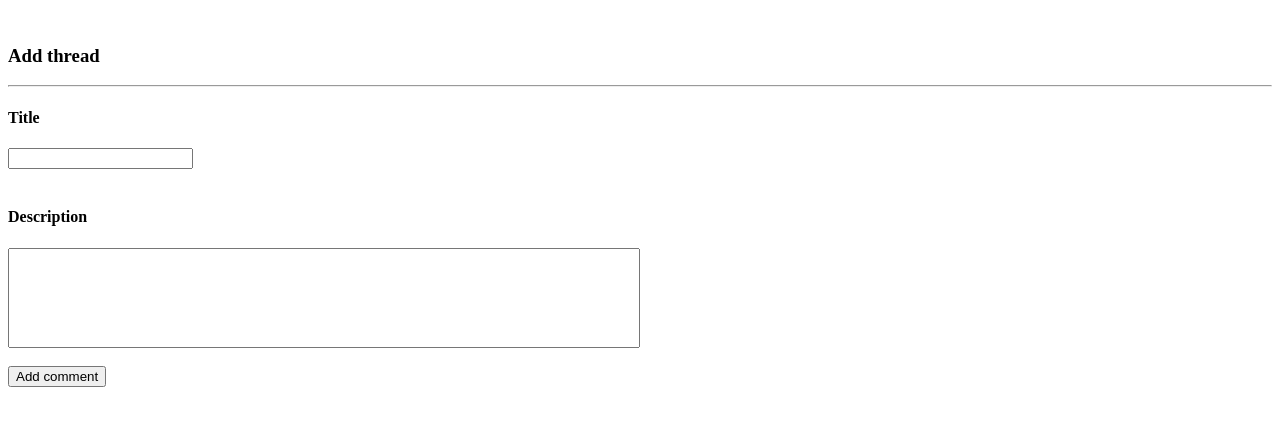
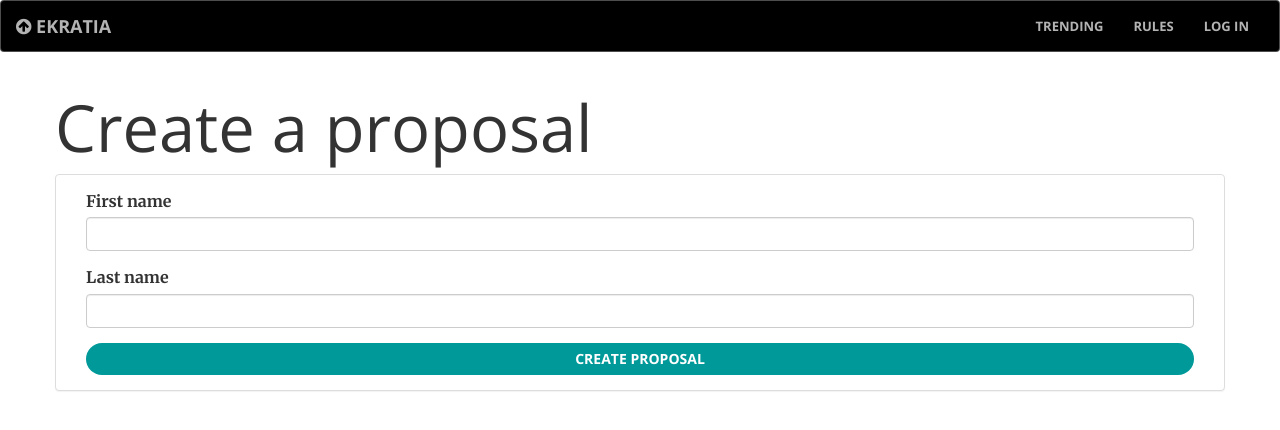
Before and after one commit to ekratia/ekratia, a Django app: template idekratia/templates/app_main/create_proposal.html in a window 1280 px wide. Shown: the top 430 px of the page. Run offline with Django 3.2, Linux system fonts and the light colour scheme; the template is opened without the code that fills it: values that come from a table or form of the project are taken from there, others are empty; parts of the project's set-up code (start-up, migrations or seed data) failed here and were passed over; some libraries are stand-ins or nearby versions.

Commit message:
Added create proposal from django form

```diff
--- a/idekratia/templates/app_main/create_proposal.html
+++ b/idekratia/templates/app_main/create_proposal.html
@@ -1,21 +1,16 @@
+{% extends "base.html" %}
+{% load crispy_forms_tags %}
+
+{% block content %}
 <div class="row">
-               <br>
+    <h1>Create a proposal</h1>
     <div class="panel panel-default">
         <div class="panel-body">
             <div class="col-xs-12">
-                           <h3><strong>   Add thread</strong></h3>
-                           <hr>
-                           <h4>Title</h4>
-                           <input>
-                           <br>
-                           <br>
-                           <h4>Description</h4>
-                           <textarea style="width: 50%; height: 100px; resize: none"></textarea>
-                           <br>
-                           <br>
-                           <button type="button" class="btn btn-primary">Add comment</button>
+                {{form|crispy}}
+                <button type="button" class="btn btn-primary btn-block">Create Proposal</button>
             </div>
         </div>
     </div>
-               <br>
-               <br>
+</div>
+{% endblock content%}
```
Lines whose indentation alone changed are shown as unchanged.
